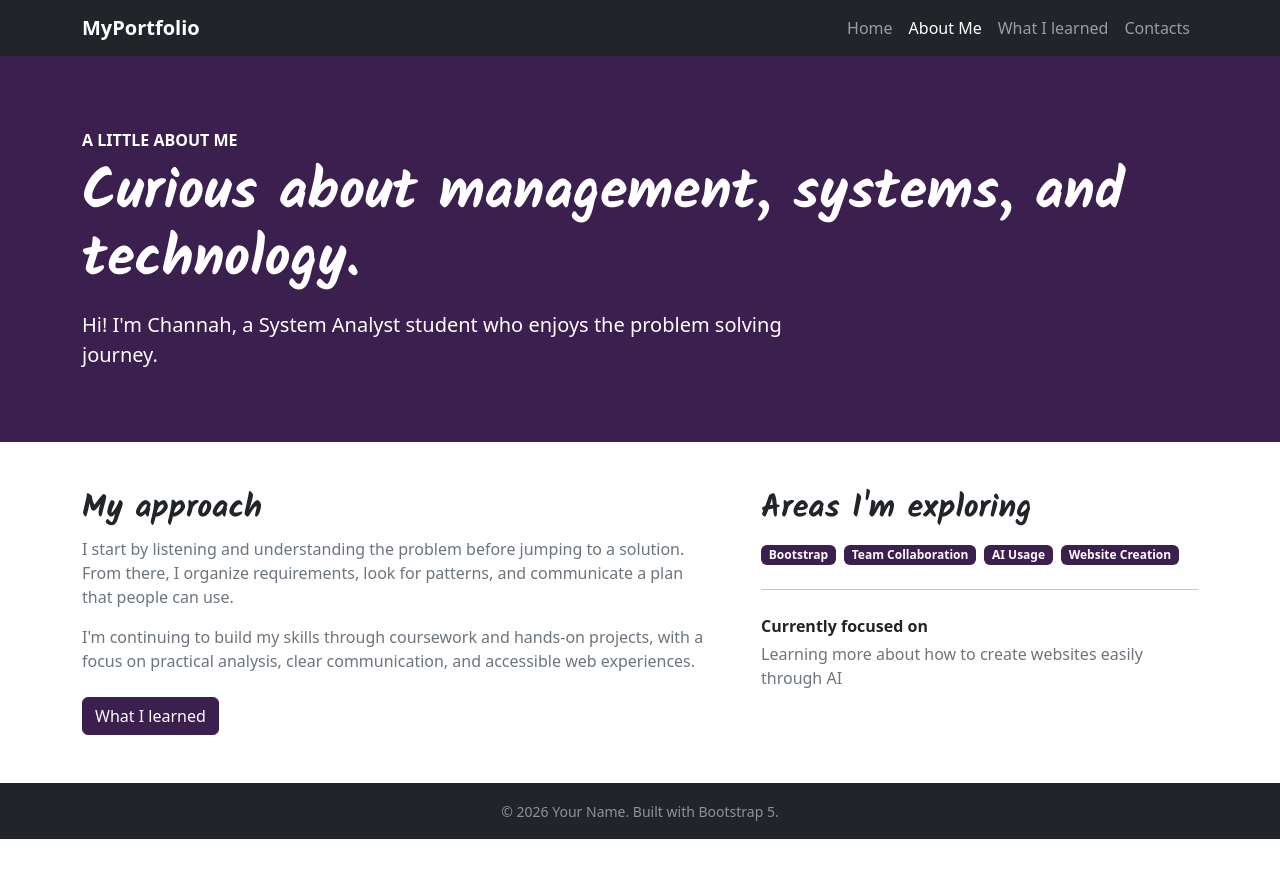
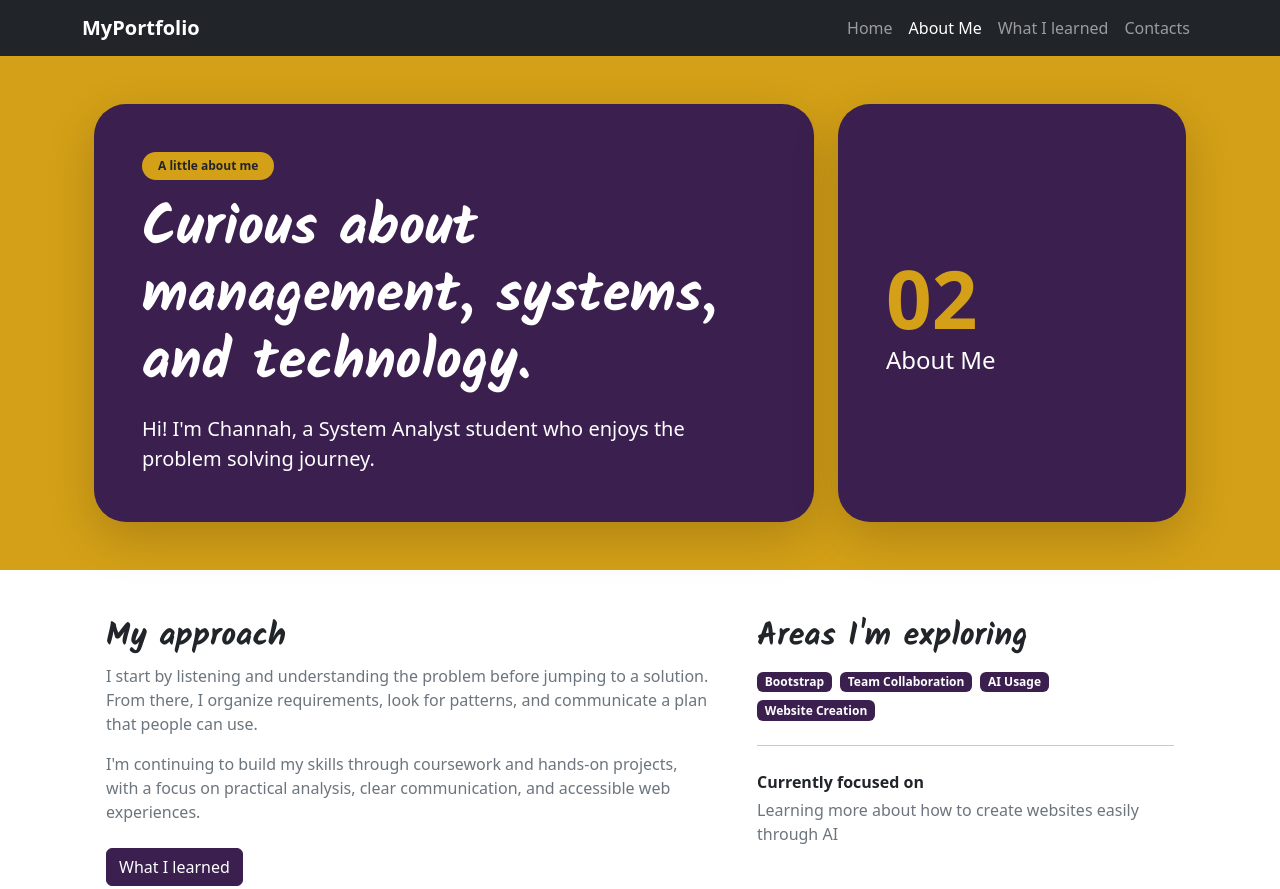
Before and after one commit to ChannahBY/IS202Project, a plain HTML site: page about.html in a window 1280 px wide. Shown: the top 889 px of the page. Before the commit the page ends 839 px from the top, so only its background shows below. Drawn offline with nearby package versions, Linux system fonts and the light colour scheme.

Commit message:
Add flaky gold theme styles and update layout across About, Contacts, Index, and What I Learned pages

```diff
--- a/about.html
+++ b/about.html
@@ -9,6 +9,14 @@
     <style>
       .bg-blackcurrant {
         background-color: #3b1f4f;
+      }
+
+      .bg-flaky-gold {
+        background-color: #d4a017;
+      }
+
+      .text-flaky-gold {
+        color: #d4a017 !important;
       }
 
       .btn-blackcurrant {
@@ -55,16 +63,30 @@
     </nav>
 
     <main>
-      <header class="bg-blackcurrant text-white py-5">
-        <div class="container py-lg-4">
-          <p class="text-uppercase fw-semibold mb-2">A little about me</p>
-          <h1 class="display-4 fw-bold">Curious about management, systems, and technology.</h1>
-          <p class="lead col-lg-8 mt-3 mb-0">Hi! I'm Channah, a System Analyst student who enjoys the problem solving journey.</p>
+      <section class="bg-flaky-gold py-4 py-lg-5">
+        <div class="container">
+          <div class="row align-items-stretch g-4 mx-0">
+            <div class="col-lg-8">
+              <div class="bg-blackcurrant text-white rounded-5 shadow-lg p-4 p-lg-5 h-100">
+                <p class="mb-3"><span class="badge rounded-pill bg-flaky-gold text-dark px-3 py-2">A little about me</span></p>
+                <h1 class="display-4 fw-bold">Curious about management, systems, and technology.</h1>
+                <p class="lead mt-3 mb-0">Hi! I'm Channah, a System Analyst student who enjoys the problem solving journey.</p>
+              </div>
+            </div>
+            <div class="col-lg-4">
+              <div class="bg-blackcurrant text-white rounded-5 shadow-lg p-4 p-lg-5 h-100 d-flex align-items-center">
+                <div>
+                  <p class="display-1 fw-bold text-flaky-gold mb-0">02</p>
+                  <p class="h4 mb-0">About Me</p>
+                </div>
+              </div>
+            </div>
+          </div>
         </div>
-      </header>
+      </section>
 
       <section class="container py-5">
-        <div class="row g-5">
+        <div class="row g-5 mx-0">
           <div class="col-lg-7">
             <h2 class="h2 fw-bold">My approach</h2>
             <p class="text-secondary">I start by listening and understanding the problem before jumping to a solution. From there, I organize requirements, look for patterns, and communicate a plan that people can use.</p>
```
Also changed, not shown: contacts.html (+28 -6 lines), index.html (+21 -9 lines), learned.html (+28 -6 lines).
